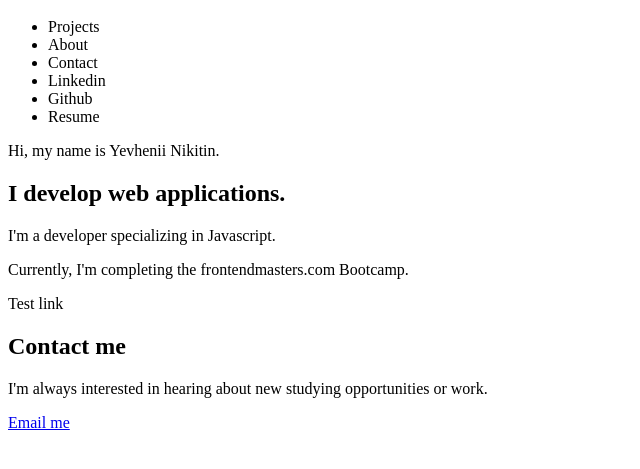
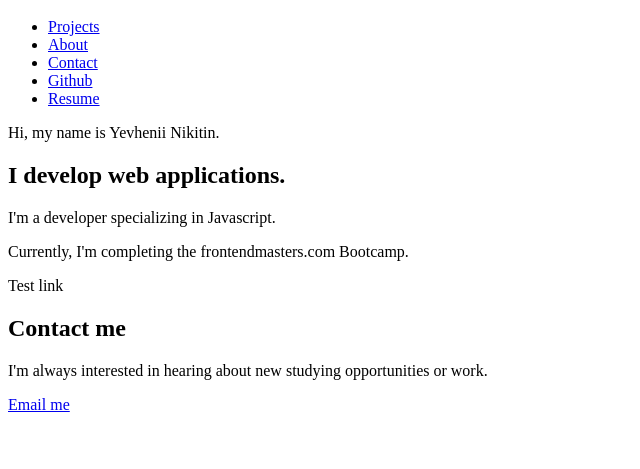
Before and after one commit to Nkievgen/css-beginner-course, a plain HTML site: page index.html in a window 1280 px wide. Shown: the part 37-506 px from the top of the page, without its empty margins (0-640 px from the left). Drawn offline with Linux system fonts and the light colour scheme.

Commit message:
links in href attributes

```diff
--- a/index.html
+++ b/index.html
@@ -4,12 +4,11 @@
       <li>
         <h1><a>Yevhenii Nikitin</a></h1>
       </li>
-      <li><a>Projects</a></li>
-      <li><a>About</a></li>
-      <li><a>Contact</a></li>
-      <li><a>Linkedin</a></li>
-      <li><a>Github</a></li>
-      <li><a>Resume</a></li>
+      <li><a href="#projects">Projects</a></li>
+      <li><a href="about.html">About</a></li>
+      <li><a href="#contact">Contact</a></li>
+      <li><a href="https://www.github.com/Nkievgen">Github</a></li>
+      <li><a href="resume.pdf">Resume</a></li>
     </ul>
   </nav>
   <section id="intro">
```
